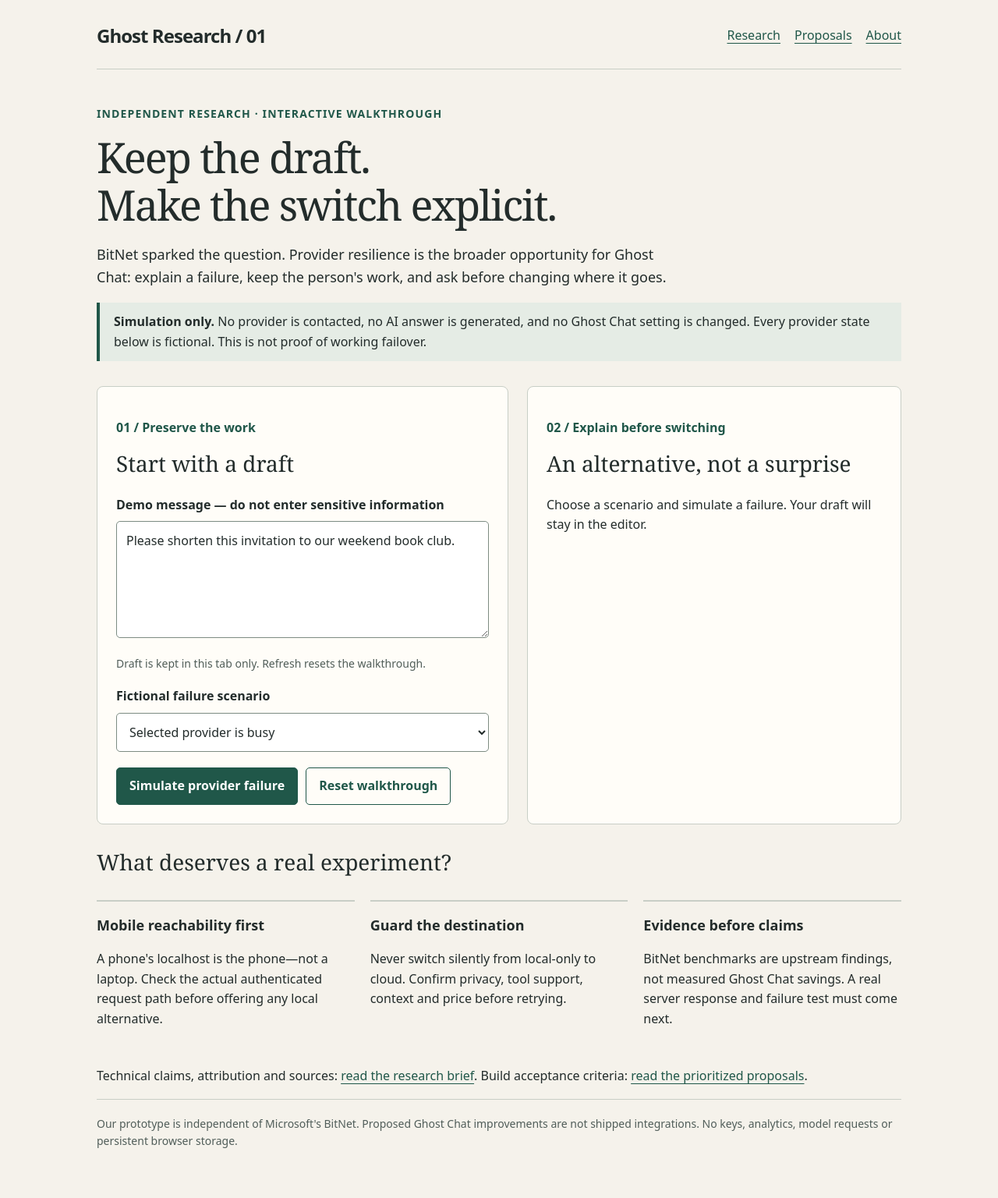
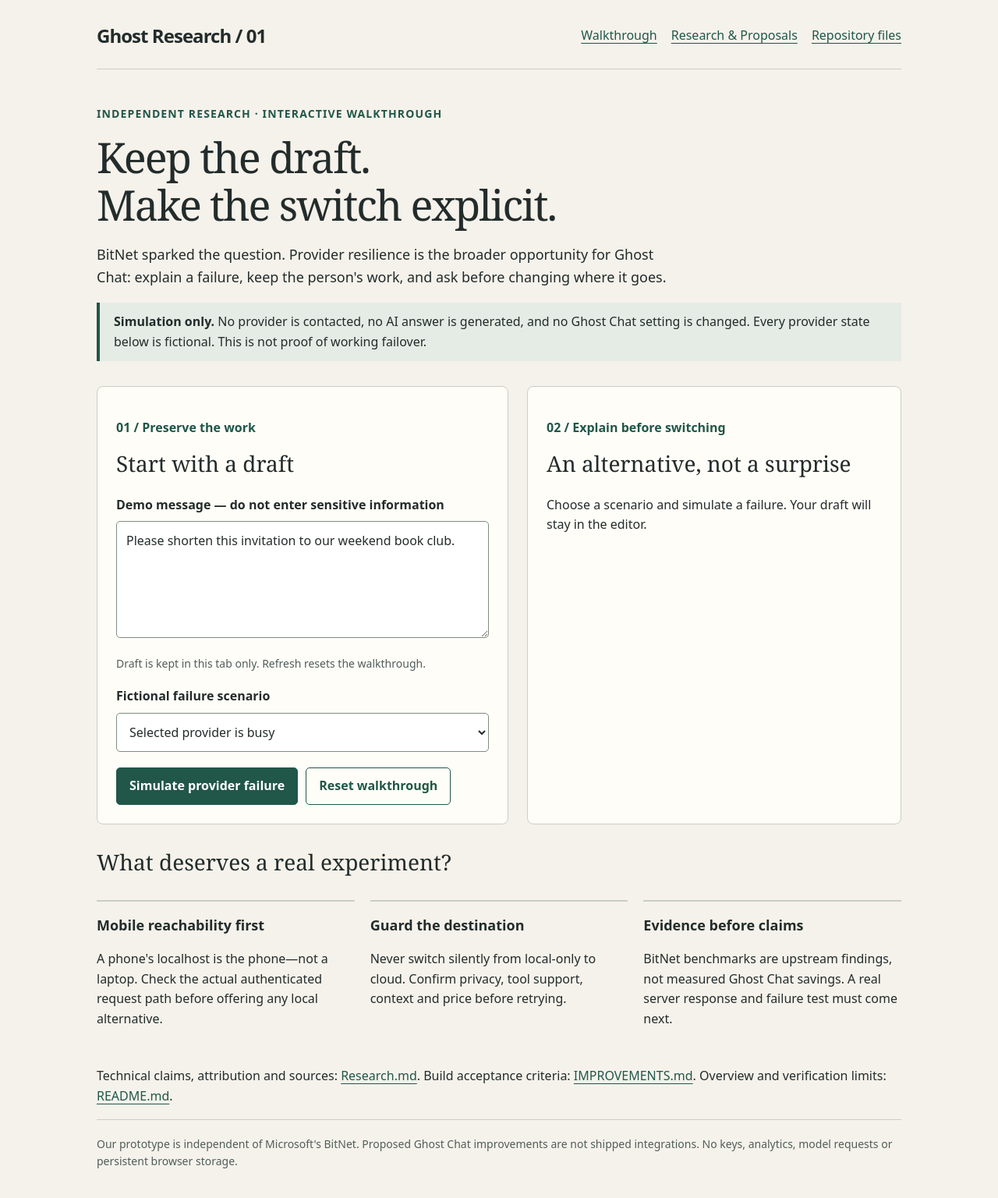
Before and after one commit to GhostChatDev/ghost-research, a plain HTML site: page Index.html in a window 1280 px wide. Shown: the whole page at 78% size. Drawn offline with Linux system fonts and the light colour scheme.

Commit message:
Update Index.html walkthrough, IMPROVEMENTS.md proposals, and README.md scope and links
Committed by Ghost Code.

Co-Authored-By: Ghost Code Dev <dev@ghostchat.tech>

```diff
--- a/Index.html
+++ b/Index.html
@@ -21,7 +21,7 @@ button{min-height:48px;border:1px solid var(--accent);border-radius:5px;padding:
 </head>
 <body>
 <div class="shell">
-<header><div class="brand">Ghost Research / 01</div><nav aria-label="Research documents"><a href="Research.md">Research</a><a href="IMPROVEMENTS.md">Proposals</a><a href="README.md">About</a></nav></header>
+<header><div class="brand">Ghost Research / 01</div><nav aria-label="Page sections"><a href="#draft-title">Walkthrough</a><a href="#findings">Research &amp; Proposals</a><a href="#repo-files">Repository files</a></nav></header>
 <main>
 <p class="eyebrow">Independent research · interactive walkthrough</p>
 <h1>Keep the draft.<br>Make the switch explicit.</h1>
@@ -48,7 +48,7 @@ button{min-height:48px;border:1px solid var(--accent);border-radius:5px;padding:
 <article><h3>Mobile reachability first</h3><p>A phone's localhost is the phone—not a laptop. Check the actual authenticated request path before offering any local alternative.</p></article>
 <article><h3>Guard the destination</h3><p>Never switch silently from local-only to cloud. Confirm privacy, tool support, context and price before retrying.</p></article>
 <article><h3>Evidence before claims</h3><p>BitNet benchmarks are upstream findings, not measured Ghost Chat savings. A real server response and failure test must come next.</p></article>
-</div><p>Technical claims, attribution and sources: <a href="Research.md">read the research brief</a>. Build acceptance criteria: <a href="IMPROVEMENTS.md">read the prioritized proposals</a>.</p></section>
+</div><p id="repo-files">Technical claims, attribution and sources: <a href="Research.md">Research.md</a>. Build acceptance criteria: <a href="IMPROVEMENTS.md">IMPROVEMENTS.md</a>. Overview and verification limits: <a href="README.md">README.md</a>.</p></section>
 </main>
 <footer>Our prototype is independent of Microsoft's BitNet. Proposed Ghost Chat improvements are not shipped integrations. No keys, analytics, model requests or persistent browser storage.</footer>
 </div>
```
Also changed, not shown: 2 other files.
